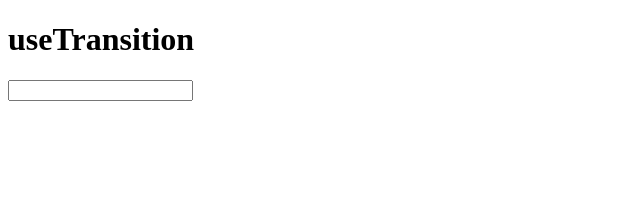
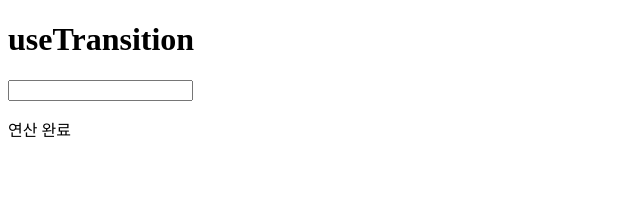
Before and after one commit to minechoo/react19_advance, a React (Vite) app: page / in a window 1280 px wide. Shown: the top 207 px of the page, without its empty margins (0-640 px from the left). Built offline with nearby package versions, Linux system fonts and the light colour scheme.

Commit message:
useTransition으로 상태 변경 업데이트에 시간이 걸리는 로직을 후순위 처리

```diff
--- a/src/App.jsx
+++ b/src/App.jsx
@@ -1,21 +1,25 @@
-import { useState } from 'react';
+import { useState, useTransition } from 'react';
 
 export default function App() {
 	const [InputValue, setInputValue] = useState('');
 	const [MovieData, setMovieData] = useState([]);
 
-	//아래와 같이 복수개의 상태값을 동시에 변경처리할때 로직이 무겁고 시간이 오래걸리는 상태변경로직이 같이 있으면
-	//우선순위를 구분하지 않았을때 긴급하게 처리되야 되는 상태 업데이트까지 같이 늦어지면서 사용성에 악역향 발생
+	const [isPending, startTransition] = useTransition();
+
 	const handleChange = (e) => {
-		//실제 input에 반영되는 긴급 상태값
 		setInputValue(e.target.value);
 
-		const newData = [];
-		for (let i = 0; i < 10000000; i++) {
-			newData.push(i);
-		}
-		// 실시간 반영할 필요가 없는 비 긴급 상태값
-		setMovieData(newData);
+		// 우선순위를 낮춰야 되는 상태 변경로직 자체를 startTransition에 콜백함수 형태로 전달
+		// 해당 콜백 안쪽에 있는 상태 업데이트 로직은 우선순위가 낮게 설정됨
+		// 화면에 긴급하게 반영해야되는 상태 변경에 영향을 미치지 않음
+		startTransition(() => {
+			const newData = [];
+			for (let i = 0; i < 3000000; i++) {
+				newData.push(i);
+			}
+
+			setMovieData(newData);
+		});
 	};
 
 	return (
@@ -23,6 +27,7 @@ export default function App() {
 			<h1>useTransition</h1>
 
 			<input type='text' value={InputValue} onChange={handleChange} />
+			<p>{isPending ? '연산 처리중...' : '연산 완료'}</p>
 		</>
 	);
 }
@@ -40,4 +45,7 @@ export default function App() {
   위와 같은 순서의 작업을 할때 상태값이 2개 필요 (input출력용 상태값, 수행완료된 서버데이터를 화면에 출력용 상태값)
   -input용 상태값은 로직처리가 무겁지 않고 화면에 바로바로 반영해야 되는 데이터 (Urgent Update) 긴급 변경필요 데이터
   -서버 데이터 출력용 상태값은 로직처리가 무겁과 화면에 바로바로 출력할 필요가 없는 데이터 (Not Urgent Update) 비긴급 변경필요 데이터
+
+  [강제로우선순위를 낮추 상태값의 변경완료유무, 특정 상태값의 우선순위를 낮추는 함수] = useTransition
+  const [isPending, startTransition] = = useTransition()
 */
```
